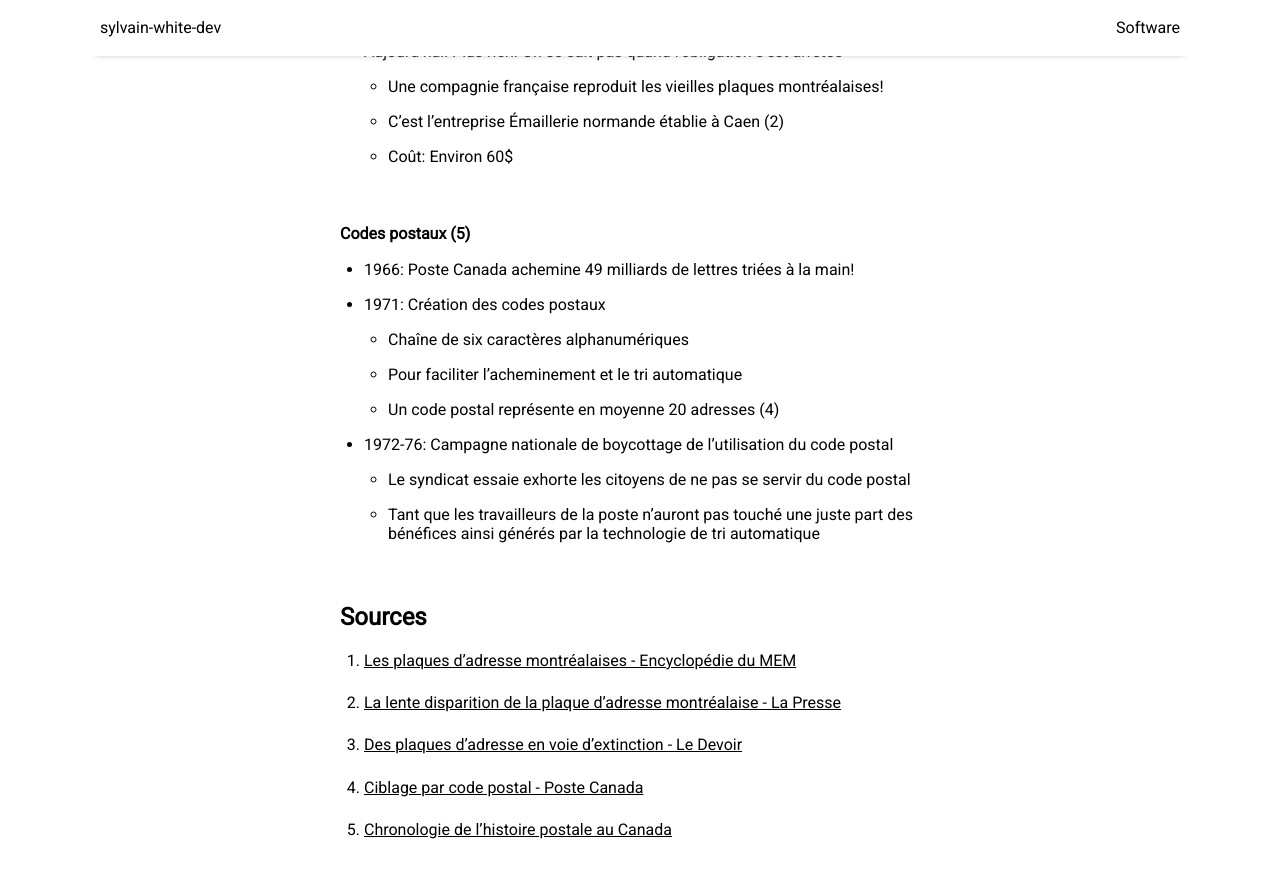
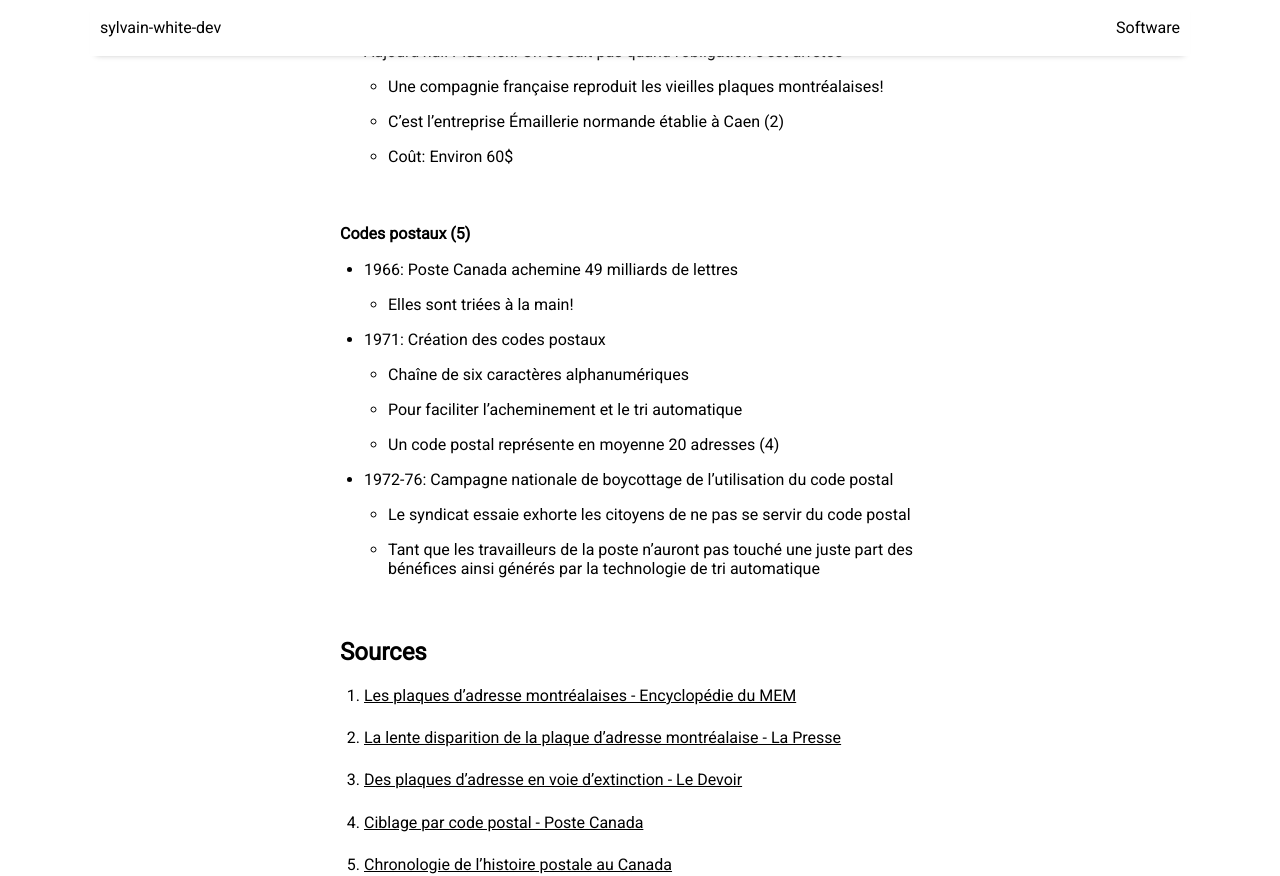
Before and after one commit to sylvainwhite/sylvain-white-dev, a Jekyll site: the page built from _posts/2024-09-08-PlaquesAdresse.md, in a window 1280 px wide and 900 px high, scrolled down 1349 px, cut to the strip 0-876 px from the top of the window. Built offline with Jekyll 4.4.1, drawn with Linux system fonts in a browser that asks for light colours; nearby versions of some CDN libraries.

Commit message:
Fix post Plaques d'adresse

```diff
--- a/_posts/2024-09-08-PlaquesAdresse.md
+++ b/_posts/2024-09-08-PlaquesAdresse.md
@@ -42,7 +42,8 @@ image: PlaquesAdresses.jpg
 <br/>
 #### Codes postaux (5)
 
-* 1966: Poste Canada achemine 49 milliards de lettres triées à la main!
+* 1966: Poste Canada achemine 49 milliards de lettres
+    * Elles sont triées à la main!
 * 1971: Création des codes postaux
     * Chaîne de six caractères alphanumériques
     * Pour faciliter l'acheminement et le tri automatique
```
